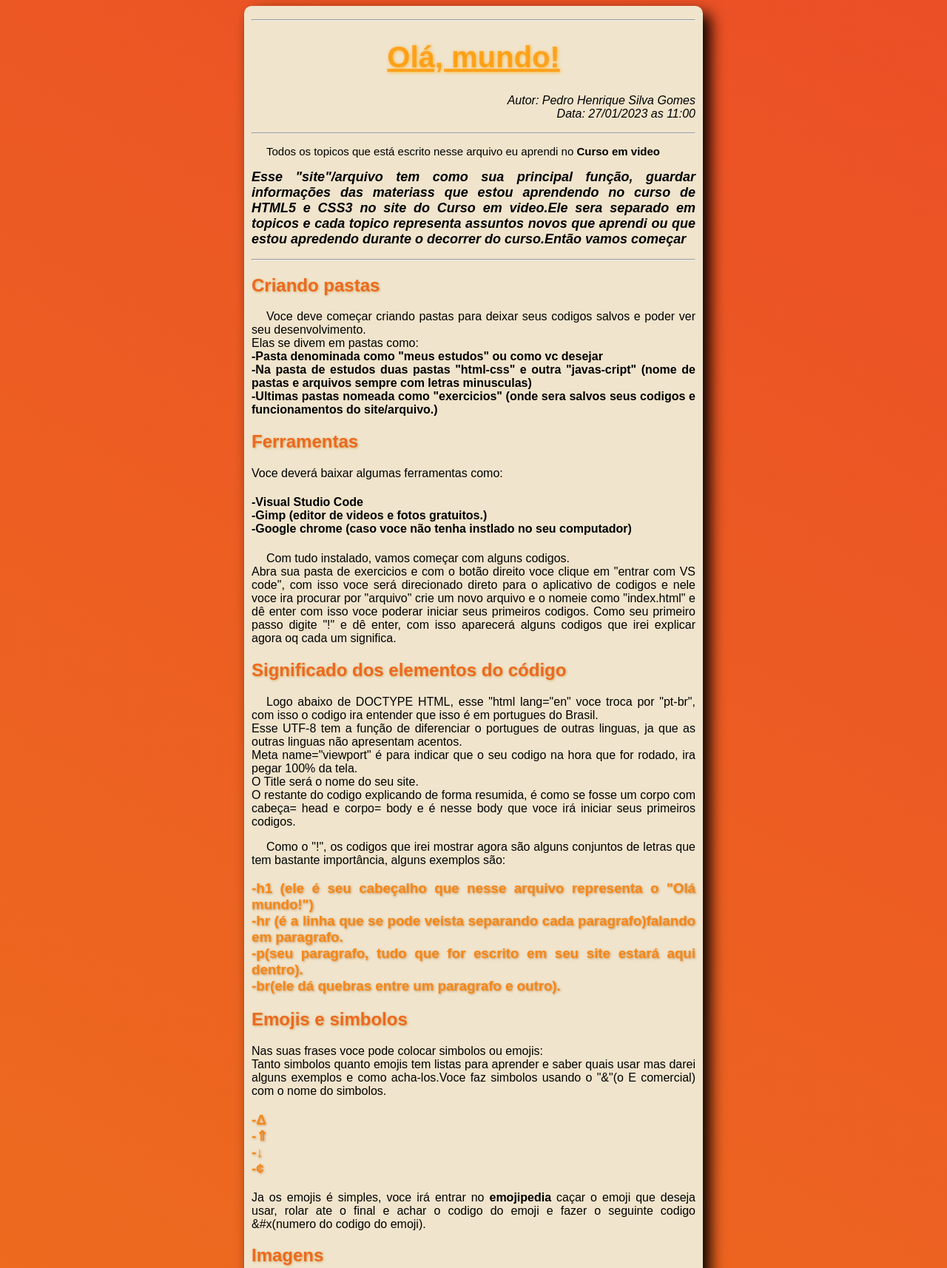
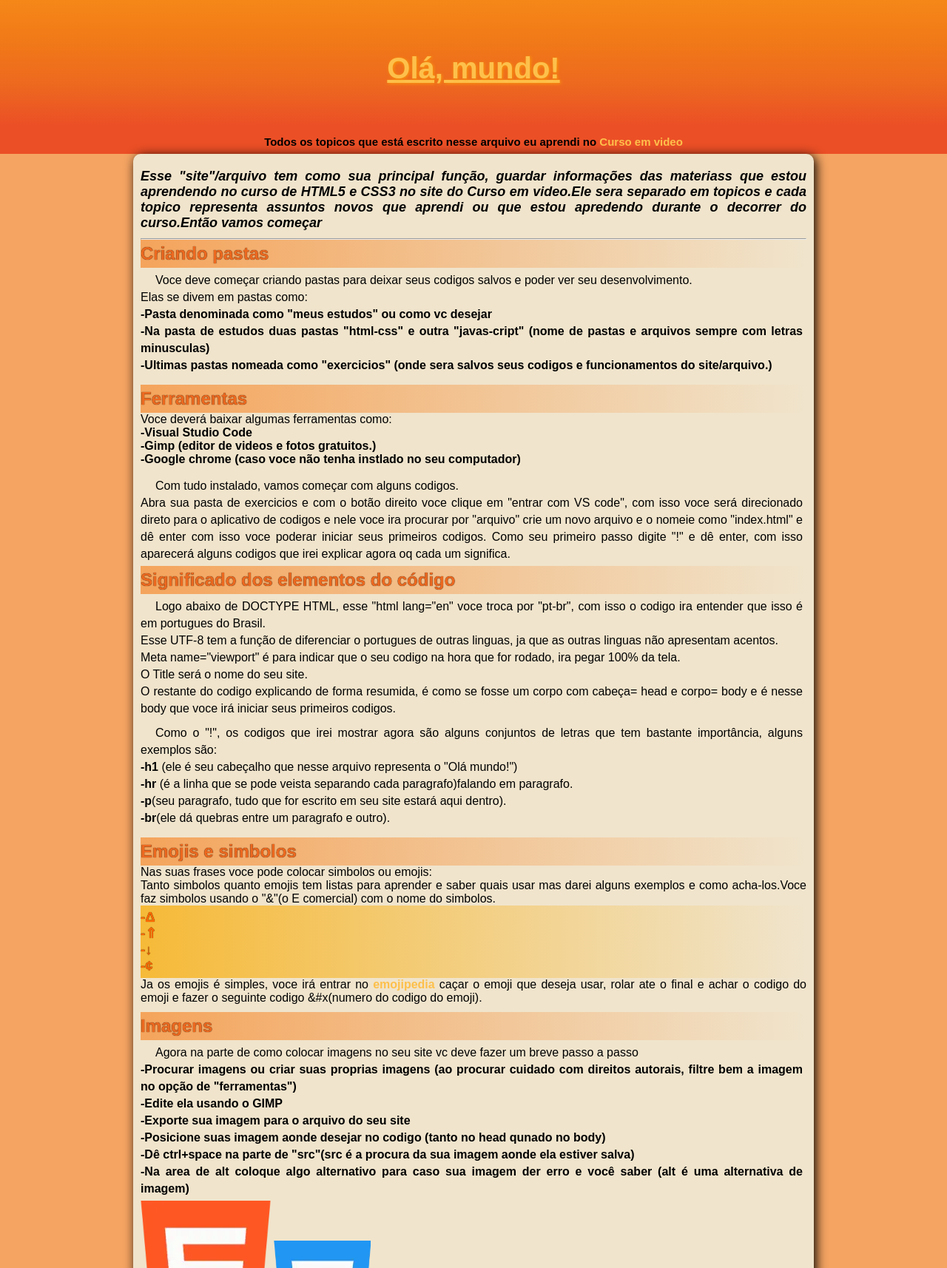
Before and after one commit to Ped-HenDev/html-css, a plain HTML site: page exercicios/ex-001/index.html in a window 1280 px wide. Shown: the top 1714 px of the page at 74% size. Drawn offline with Linux system fonts and the light colour scheme.

Commit message:
att cap19

```diff
--- a/exercicios/ex-001/index.html
+++ b/exercicios/ex-001/index.html
@@ -4,18 +4,19 @@
     <meta charset="UTF-8">
     <meta http-equiv="X-UA-Compatible" content="IE=edge">
     <meta name="viewport" content="width=device-width, initial-scale=1.0">
-    <title>Principios de HTML5 e CSS3</title>
+    <title>Meus estudos</title>
     <link rel="shortcut icon" href="../ex-001/imagems/favicon.ico" type="image/x-icon">
     <link rel="stylesheet" href="style2.css">
 </head>
 
 <body>
+    <header>
+        <h1>Olá, mundo!</h1>
+    </header>
+    <nav>
+        <p style="font-size: 15px;">Todos os topicos que está escrito nesse arquivo eu aprendi no <a id="nav" href="https://www.cursoemvideo.com/" target="_blank" rel="external" rel="nofollow">Curso em video</a></p>
+    </nav>
     <main>
-        <hr>
-        <h1>Olá, mundo!</h1>
-        <address><p style="text-align: right;">Autor: Pedro Henrique Silva Gomes <br>Data: 27/01/2023 as 11:00</p></address>
-        <hr>
-        <p style="font-size: 15px;">Todos os topicos que está escrito nesse arquivo eu aprendi no <a href="https://www.cursoemvideo.com/" target="_blank" rel="external" rel="nofollow">Curso em video</a></p>
         <p><address style="font-size: 18px;"><strong>Esse "site"/arquivo tem como sua principal função, guardar informações das materiass que estou aprendendo no curso de HTML5 e CSS3 no site do Curso em video.Ele sera separado em topicos e cada topico representa assuntos novos que aprendi ou que estou apredendo durante o decorrer do curso.Então vamos começar</strong></address></p>
         <hr>
 
@@ -31,17 +32,17 @@
         <h2>Significado dos elementos do código</h2>
         <p>Logo abaixo de DOCTYPE HTML, esse "html lang="en" voce troca por "pt-br", com isso o codigo ira entender que isso é em portugues do Brasil. <br>Esse UTF-8 tem a função de diferenciar o portugues de outras linguas, ja que as outras linguas não apresentam acentos. <br>Meta name="viewport" é para indicar que o seu codigo na hora que for rodado, ira pegar 100% da tela. <br>O Title será o nome do seu site. <br> O restante do codigo explicando de forma resumida, é como se fosse um corpo com cabeça= head e corpo= body e é nesse body que voce irá iniciar seus primeiros codigos.</p>
 
-        <p>Como o "!", os codigos que irei mostrar agora são alguns conjuntos de letras que tem bastante importância, alguns exemplos são: <h3>-h1 (ele é seu cabeçalho que nesse arquivo representa o "Olá mundo!") <br>-hr (é a linha que se pode veista separando cada paragrafo)falando em paragrafo. <br>-p(seu paragrafo, tudo que for escrito em seu site estará aqui dentro). <br>-br(ele dá quebras entre um paragrafo e outro).</h3></p>
+        <p>Como o "!", os codigos que irei mostrar agora são alguns conjuntos de letras que tem bastante importância, alguns exemplos são: <br><strong>-h1</strong> (ele é seu cabeçalho que nesse arquivo representa o "Olá mundo!") <br><strong>-hr</strong> (é a linha que se pode veista separando cada paragrafo)falando em paragrafo. <br><strong>-p</strong>(seu paragrafo, tudo que for escrito em seu site estará aqui dentro). <br><strong>-br</strong>(ele dá quebras entre um paragrafo e outro).</p>
 
         <p><h2>Emojis e simbolos</h2>Nas suas frases voce pode colocar simbolos ou emojis: <br>Tanto simbolos quanto emojis tem listas para aprender e saber quais usar mas darei alguns exemplos e como acha-los.Voce faz simbolos usando o "&"(o E comercial) com o nome do simbolos. <h3>-&Delta; <br>-&uArr;<br>-&downarrow;<br>-&cent;</h3>Ja os emojis é simples, voce irá entrar no <a href="https://emojipedia.org/" target="_blank" rel="external" rel="nofollow">emojipedia</a> caçar o emoji que deseja usar, rolar ate o final e achar o codigo do emoji e fazer o seguinte codigo &#x(numero do codigo do emoji).</p>
 
-        <p>
-        <h2>Imagens</h2>Agora na parte de como colocar imagens no seu site vc deve fazer um breve passo a passo <h3>-Procurar imagens ou criar suas proprias imagens (ao procurar cuidado com direitos autorais, filtre bem a imagem no opção de "ferramentas")<br>-Edite ela usando o GIMP <br>-Exporte sua imagem para o arquivo do seu site <br>-Posicione suas imagem aonde desejar no codigo (tanto no head qunado no body) <br>-Dê ctrl+space na parte de "src"(src é a procura da sua imagem aonde ela estiver salva) <br>-Na area de alt coloque algo alternativo para caso sua imagem der erro e você saber (alt é uma alternativa de imagem) </h3></p>
+        <h2>Imagens</h2>
+        <p>Agora na parte de como colocar imagens no seu site vc deve fazer um breve passo a passo <strong><br>-Procurar imagens ou criar suas proprias imagens (ao procurar cuidado com direitos autorais, filtre bem a imagem no opção de "ferramentas")<br>-Edite ela usando o GIMP <br>-Exporte sua imagem para o arquivo do seu site <br>-Posicione suas imagem aonde desejar no codigo (tanto no head qunado no body) <br>-Dê ctrl+space na parte de "src"(src é a procura da sua imagem aonde ela estiver salva) <br>-Na area de alt coloque algo alternativo para caso sua imagem der erro e você saber (alt é uma alternativa de imagem)</strong> </p>
         <img src="../ex-001/imagems/html5-editada.webp" alt="html5 imagem alternativa">
         <img src="../ex-001/imagems/css-editada.webp" alt="css3 imagem alternativa">
 
         <p><h2>Icones</h2>
-        Agora como colocar icones na aba do seu site.Você pode contruir, criar ou até mesmo pegar um icone (mas presumo que queira criar ou contruir o seu do zero), você pode fazer isso usando alguns sites como <br>favicon.io <br>favicon.cc <br>iconarchive <br>o passo a passo ent <h3>-Pegue seu icone pronto e salve no arquivo do site <br>- Na parte "head" de link:favicon e enter <br>-Dê ctrl+space no "href" e coloque o seu favicon</h3></p>
+        Agora como colocar icones na aba do seu site.Você pode contruir, criar ou até mesmo pegar um icone (mas presumo que queira criar ou contruir o seu do zero), você pode fazer isso usando alguns sites como <a href="https://favicon.io/" target="_blank">favicon.io</a>, <a href="https://www.favicon.cc/" target="_blank">favicon.cc</a>, <a href="https://www.iconarchive.com/" target="_blank">iconarchive</a> <br>o passo a passo ent: <strong><br> -Pegue seu icone pronto e salve no arquivo do site <br>-Na parte "head" de "link:favicon" e enter <br>-Dê ctrl+space no "href" e coloque o seu favicon</strong></p>
 
         <p><h2>Marcação e formatação de texto</h2>Com a tag (strong)você deixa uma palavra destacada em negrito: <strong>como essa daqui.</strong><br>Com a tag (em)deixa destacado em italico: <em>como essa daqui</em> <br> Com a tag (mark) voce deixa a marcação em forma de marca texto e pode mudar ela de cor usando a tag (style do css):<mark style="background-color:limegreen;">como essa aqui</mark><br>Com a tag (del) você "exclui" uma frase do seu texto:<del>como essa aqui</del><br>Com a tag (ins) você sublinha uma frase do texto: <ins>como essa aqui</ins><br>Com a tag (abbr) você colocar o significado das siglas por fora, ou seja, so vê passando a seta do mouse por cima: <abbr title="Counter-Strike Global Offensive">CS:GO</abbr> <br>Com a tag (code) você ajeita codigos que tem letras diferentes, colocando elas organizadas e no mesmo tamanho, porém ela vai ficar tudo em linha reta mesmo escrevendo em identações, nesse caso você coloca a tag (code) dentro de uma tag chamada (pre): <br> Ficando assim:
         <pre>
@@ -73,7 +74,8 @@
         <strong>type=</strong>é o tipo de arquivo que sua imagem foi salva (png, jpeg, etc...)</p>
 
         <h2>Audio em html</h2>
-        Para colocar audio você tem que entrar na tag (audio) tirar o (src) e colocar (source src)nele você coloca seu audio baixado, você baixa eles pela area da bibliotecade audio no youtube ou baixando um audio feito por você mesmo, mas cuidado pois cada dispositivo tem seu arquivo então faça seu audio para varios arquivos diferentes. Dentro da tag audio você pode colocar algumas funções como:<p>
+        <aside>
+           <p>Para colocar audio você tem que entrar na tag (audio) tirar o (src) e colocar (source src)nele você coloca seu audio baixado, você baixa eles pela area da bibliotecade audio no youtube ou baixando um audio feito por você mesmo, mas cuidado pois cada dispositivo tem seu arquivo então faça seu audio para varios arquivos diferentes. Dentro da tag audio você pode colocar algumas funções como:</p>
                     <ol type="I">
                         <li><abbr title="Ele determina qual a compatibilidade">preload</abbr></li>
                         <ol>
@@ -84,13 +86,14 @@
                         <li><abbr title="da funcôes aos controles (pause, volume, tempo)">controls</abbr></li>
                         <li><abbr title="parâmetro que funciona com o auto">autoplay</abbr></li>
                         <li><abbr title="retorna o audio quando termina">loop</abbr></li>
-            </ol></p>
-
+                    </ol>
+        </aside>
         <h2>Videos em html</h2>
         <p>Na area de video tem varias coisas para ser revisadas, uma delas é o a parte de baixar e converter esses videos, para baixar voce pode ir na parte de biblioteca do youtube para fugir de direitos autorais e converter eles baixando uma ferramenta chamada (handbrake) ela converte o video para ficar menor, poís caso seu video seja muito grande por causa da resolução seu site ficará pesado e lento, assim o google não irá recomenda-lo, então fale para seu cliente que o certo é produzir os proprios video, assim fugindo dos direitos autorais e gastando menos banda, você pode pega-los na parte de compartilhar e incorporar do proprio video que assim você tera a url do video sem gastar nada, somente colocar em seu codigo que arrumando as configs do jeito que bem entender para seu site.Você pode ir pelo vimeo tambem ele tem como, hospedar seus videos para que somente você ou seu cliente tenha acesso a eles, melhor resolução e não corre risco de quando o video acabar, aparecer um video aleatorio no seu site, então todos essas opções tem que ser ditas ao seu cliente.</p>
         <p>Para colocar os videos você faz o mesmo que com audios mas com a tag (videos) tirando o src e colocando a tag source src dentro das tags do audio e caso queira colocar uma capa no seu video para não ficar no flame aleatorio do video, basta colocar a tag (poster) Dentro de video sem ser junto com os sources, literalmente dentro da tag, caso queria colocar um video de alguma plataforma sem baixar, faça igual eu disse antes, pegue o url em incorporar do proprio video que pesa menos do que você converter um video, então uma dica que dou é criar um canal para upar seus videos la para n precisr converter e pesar tanto seu site</p>
         <p><h2>Estilos em css</h2></p>
-        <p>O ultimo capitulo do primeiro modo foi uma iniciativa para a parte da css que é a parte de estilos que está no seu site, tem algumas tags que te ajudam nisso. <br>
+        <aside>
+            <p>O ultimo capitulo do primeiro modo foi uma iniciativa para a parte da css que é a parte de estilos que está no seu site, tem algumas tags que te ajudam nisso. <br></p>
                     <ul>
                         <li><strong>style=</strong>ele da o estilo para seu paragrafo, cabeçalho, titulos, etc</li>
                         <ol>
@@ -103,7 +106,8 @@
                             <li type="square"><strong>font-family=</strong>é a fonte da sua escrita</li>
                         </ol>
                         <li><strong>text text-align=</strong> ele alinha seu texto</li>
-            </ul></p>
+                    </ul>
+        </aside>
             <p>Você tem três tecnicas para fazer esses estilos <br><strong>inline=</strong>você coloca os estilos linha por linha <br><strong>No head=</strong>está tecnica você coloca a tag (style) na parte do head e la você coloca os estilos que quiser para cada parte, basta dar a parte que quiser como titulos ou ate mesmo paragrafos colocar {} na frente e dar um enter dentro das chaves e colcoar seus estilos <br><strong>Arquivo em css=</strong>Na parde do head você coloca a tag (link-css) clique com ctrl+clique para criar o arquivo e la dentro você faz a segunda técnica</p>
             <p>A primeira técnica não é recomendada, pois é para algo muito especifico dentro do seu site e para não ficar fazendo ela titulo por titulos em 20 paginas você usa a segunda técnica para fazer algo maior, porém a terceira técnica também ajuda caso você tenha varias paginas e precisa colocar o mesmo estilos em todas elas e para não precisar copiar e colar os seu estilo todas as vezes, faça a terceira técnica criando o arquivo em css.</p>
             <p>Falar um pouco da tag <strong>main</strong>, essa tag é como se fosse uma separação criando uma "caixa" e dentro dessa caixa você pode modificar separadamente: ex: dentro do main tem as explicações com os estilos certinhos e fora do main tem somente o degradê da pagina (atualmente, pode ser que eu ja tenha modificado por ter aprendido algo diferente)ent vou colocar algumas tags que aprendi que podemos colocar dentro do main.<p><strong>width:</strong>é a largura do seu main/caixa. <br><strong>padding:</strong>ela separa os textos das bordas (em pixes) <br><strong>margin:auto; :</strong>ela centraliza o main independente do tamanho da tela do dispositivo <br><strong>box-shadow:</strong>coloca sombras na sua caixa/main ela trabalha em partes de direções que a sombra vai se mover (em pixels):lado, baixo, espalhamento. <br><strong>border-radius:</strong> ela arredonda a borda da sua caixa/main(em pixels). <br><strong>text-shadow:</strong>coloca sombras dos textos e titulos,na mesma tecnica do box-shadow (lado, baixo, espalhamento) <br><strong>*:</strong>configuração global.</p> <strong><p>Dica:para colocar uma sombra você não precisa mostrar que tem uma sombra ali, somente colocque algo leve a não ser que for necessario colocar, e para colocar a sombra da cor da escrita que você escolheu, basta pegar a cor e arrastar levemente para baixo na paleta da cor escolhida, assim formando um leve contraste para a sombra</p></strong></p>
@@ -118,7 +122,9 @@
 
             <h2>Pseudo class em css (introdução)</h2>
             <p>Na parte de pseudo class temos alguns seletores como: <br>
-            <strong>id=</strong>representa um identificador, é dado um nome a ele e so pode ser usado uma vez de cada tipo em cada codigo html<br><strong>class=</strong> representa uma classe que pode ser configurada, é dado um nome a ela e pode ser colocado varias vezes no mesmo codigo <br><strong>>=</strong>representa um children/filho que funciona para identificar que alguns elementos são filhos de alguns pseudos class e pseudos elementos, (voçê vai ver melhor na parte de pseudo elementos) <br><strong>: =</strong>representa as pseudos class <br><strong># =</strong> representa o id em css <br><strong>. =</strong> representa a class em css <br><strong>div=</strong>tag para criar um quadrado qualquer <br>Algumas tags podem ser colocadas dentro da tag div como :
+            <strong>id=</strong>representa um identificador, é dado um nome a ele e so pode ser usado uma vez de cada tipo em cada codigo html<br><strong>class=</strong> representa uma classe que pode ser configurada, é dado um nome a ela e pode ser colocado varias vezes no mesmo codigo <br><strong>=</strong>representa um children/filho que funciona para identificar que alguns elementos são filhos de alguns pseudos class e pseudos elementos, (voçê vai ver melhor na parte de pseudo elementos) <br><strong>: =</strong>representa as pseudos class <br><strong># =</strong> representa o id em css <br><strong>. =</strong> representa a class em css <br><strong>div=</strong>tag para criar um quadrado qualquer <br>
+            <aside>
+                <p>Algumas tags podem ser colocadas dentro da tag div como:</p>
                         <ul>
                             <li><strong>display:inline-block;</strong> colocas suas divs uma do lado da outra</li>
                             <li><strong>width</strong>largura</li>
@@ -127,6 +133,7 @@
                             <li><strong>display:block;</strong>mostra o elemento que esteja como filho</li>
                             <li><strong>border</strong>personaliza a borda da sua div</li>
                         </ul>
+            </aside>
             Tambem temos algumas tag como: <br><strong>hover=</strong>quando passar o mouse por cima de algum elemento que foi posto essa tag, ela terá uma interação <br><strong>visited=</strong>tag normalmente posta em links, as configs só funcionam se o site ja for visitado <br><strong>active=</strong>normalmente posto em links, as configs só vao ocorrer quando você clicar no link, por exemplo a mudança de cor</p>
             <h3>Escondendo elementos:</h3>
             <p>Para esconder podemos usar qualquer elemento mas nesse exemplo vou usar o paragrafo(p).</p>
@@ -143,5 +150,8 @@
         <a href="../desafio-009/index.html" target="_self" rel="external"><img src="../desafio-009/imagens/voltar2.png" alt="voltar2"></a>
         <a href="pag2.html" target="_self" rel="external"> <img src="../desafio-009/imagens/voltar1.png" alt="voltar1"></a>
     </main>
+    <footer>
+        <address><p style="text-align: right;">Autor: Pedro Henrique Silva Gomes-Data: 27/01/2023 as 11:00</p></address>
+    </footer>
 </body>
 </html>
--- a/exercicios/ex-001/style2.css
+++ b/exercicios/ex-001/style2.css
@@ -1,22 +1,64 @@
 @charset "UTF-8";
-
 
 *{
     text-align: justify;
     font-family: Arial, Helvetica, sans-serif;
+    padding: 0px;
+    margin: 0px;
 }
 
 body{
-    background-image: linear-gradient(30deg, #FDC04B, #F58718, #F17918, #ED691F, #EB4F26);
+    background-color: #f17a18ad;
+}
+
+header{
+    width: auto;
+    height: 150px;
+    padding: 10px;
+    background-image: linear-gradient(to bottom, #F58718, #F17918, #ED691F, #EB4F26);
+}
+header > h1{
+    color:#FDC04B;
+    margin-top: 50px;
+    padding-bottom: 10px;
+}
+
+nav{
+    background-color: #EB4F26;
+}
+nav > a{
+    color: #FDC04B;
+}
+nav > p{
+    color: #000000;
+    font-weight: bold;
+    text-align: center;
+    text-indent: 0%;
+    padding: 10px 10px 5px 10px;
 }
 
 main{
-    width: 600px;
+    max-width: 900px;
+    min-width: 320px;
     background-color: rgb(240, 228, 204);
     padding: 10px;
     margin: auto;
-    box-shadow: 10px 10px 20px black;
+    box-shadow: 3px 3px 15px black;
     border-radius: 10px;
+}
+main > aside{
+    background-color: #ff6a0076;
+    list-style-position: inside;
+    padding: 10px;
+    border-radius: 10px;
+    margin: 10px;
+}
+
+aside > p{
+    padding: 10px;
+    background-color: #EB4F26;
+    border-radius: 10px 10px 0px 0px;
+    margin: -10px -10px 10px -10px;
 }
 
 h1{
@@ -25,35 +67,46 @@ h1{
     color: rgba(255, 149, 0, 0.741);
     text-shadow: 1px 1px 4px rgba(255, 166, 0, 0.745);
     text-decoration: underline;
+    margin: auto;
+    padding: 10px;
 }
 
 h2{
    color: #ED691F;
-   text-shadow: 1px 1px 3px rgba(186, 126, 16, 0.535);
+   text-shadow: 0px 0px 1px black;
+   margin: auto;
+   background-image: linear-gradient(to right, #f870008d, transparent);
+   padding: 5px 5px 5px 0px;
 }
 
 h3{
-    color: #F58718;
-    text-shadow: 1px 1px 3px #b76819a9
+    color: #ff6a00;
+    text-shadow: 0px 0px 0.8px black;
+    margin: auto;
+    padding: 5px 5px 5px 0px;
+    background-image: linear-gradient(to right, #f8aa00b9, transparent);
 }
 
 a{
     text-decoration: none;
-    color: black;
+    color: #FDC04B;
     font-weight: bold;
 }
 a:hover{
     text-decoration: underline;
 }
 a:visited{
-    color: #EB4F26;
+    color: #1100ff;
 }
 a:active{
-    color: #FDC04B;
+    color: #ffa600;
 }
 
 p{
     text-indent: 20px;
+    line-height: 23px;
+    margin: auto;
+    padding: 5px 5px 5px 0px;
  }
 
  div > p{
@@ -68,4 +121,5 @@ div{
     width: 100px;
     border: 1px solid darkred;
     text-align: center;
+    margin-bottom: 10px;
 }
```
Also changed, not shown: exercicios/ex-001/pag2.html (+10 -6 lines), exercicios/desafio-010/estilo/style.css (renamed from exercicios/desafio-010/style.css), exercicios/ex-003/imagens/pattern001.png (added), exercicios/ex-003/imagens/pattern002.png (added), exercicios/ex-003/imagens/pattern003.png (added), exercicios/ex-003/imagens/pattern004.png (added), exercicios/ex-003/imagens/target001.png (added), exercicios/ex-003/imagens/wallpaper001.jpg (added), exercicios/ex-003/imagens/wallpaper002.jpg (added), exercicios/ex-003/imagens/wallpaper003.jpg (added), exercicios/ex-003/imagens/wallpaper004.jpg (added), exercicios/ex-003/imagens/wallpaper005.jpg (added), exercicios/ex-003/imagens/wallpaper006.jpg (added). Lines whose indentation alone changed are shown as unchanged.
